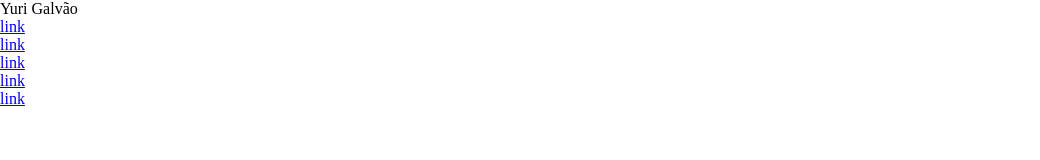
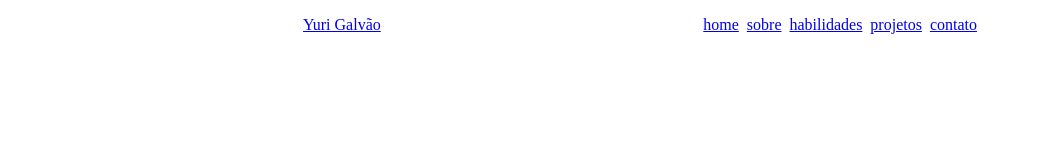
Before and after one commit to gvao/gvao.github.io, a website: page index.html in a window 1280 px wide. Shown: the whole page, without its empty margins (0-1040 px from the left). Drawn offline with Linux system fonts and the light colour scheme.

Commit message:
Style element header

```diff
--- a/index.html
+++ b/index.html
@@ -13,19 +13,22 @@
 <body>
 
     <header>
-        <div id="logo">
-            Yuri Galvão
+        <div class="container">
+            <a id="logo" href="/">
+                Yuri Galvão
+            </a>
+
+            <nav>
+                <ul class="nav-bar">
+                    <li class="item"><a href="/">home</a></li>
+                    <li class="item"><a href="#aboult">sobre</a></li>
+                    <li class="item"><a href="#skills">habilidades</a></li>
+                    <li class="item"><a href="#projects">projetos</a></li>
+                    <li class="item"><a href="#contact">contato</a></li>
+                </ul>
+            </nav>
+
         </div>
-
-        <nav>
-            <ul class="nav-bar">
-                <li class="item"><a href="/">link</a></li>
-                <li class="item"><a href="#aboult">link</a></li>
-                <li class="item"><a href="#skills">link</a></li>
-                <li class="item"><a href="#contact">link</a></li>
-                <li class="item"><a href="#projects">link</a></li>
-            </ul>
-        </nav>
 
     </header>
 
--- /dev/null
+++ b/src/styles/components/header.css
@@ -0,0 +1,21 @@
+header {
+    width: 100%;
+}
+
+.container {
+    width: 100%;
+    max-width: 690px;
+
+    /* background-color: red; */
+
+    margin: 0 auto;
+    padding: 16px 8px;
+
+    display: flex;
+    justify-content: space-between;
+}
+
+header nav > ul {
+    display: flex;
+    gap: 8px;
+}
--- a/src/styles/style.css
+++ b/src/styles/style.css
@@ -1 +1,2 @@
 @import url('./components/reset.css');
+@import url('./components/header.css');
```
